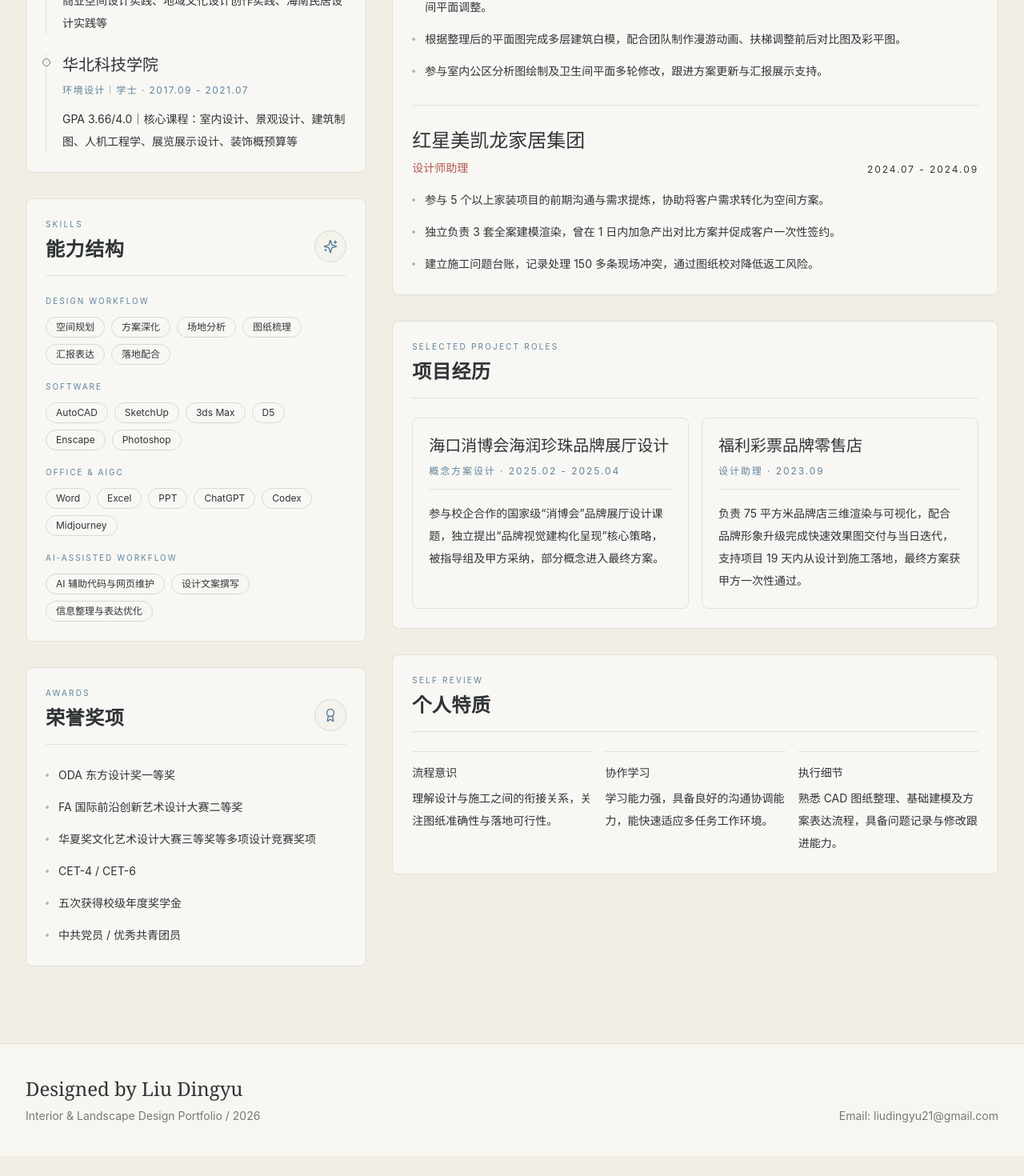
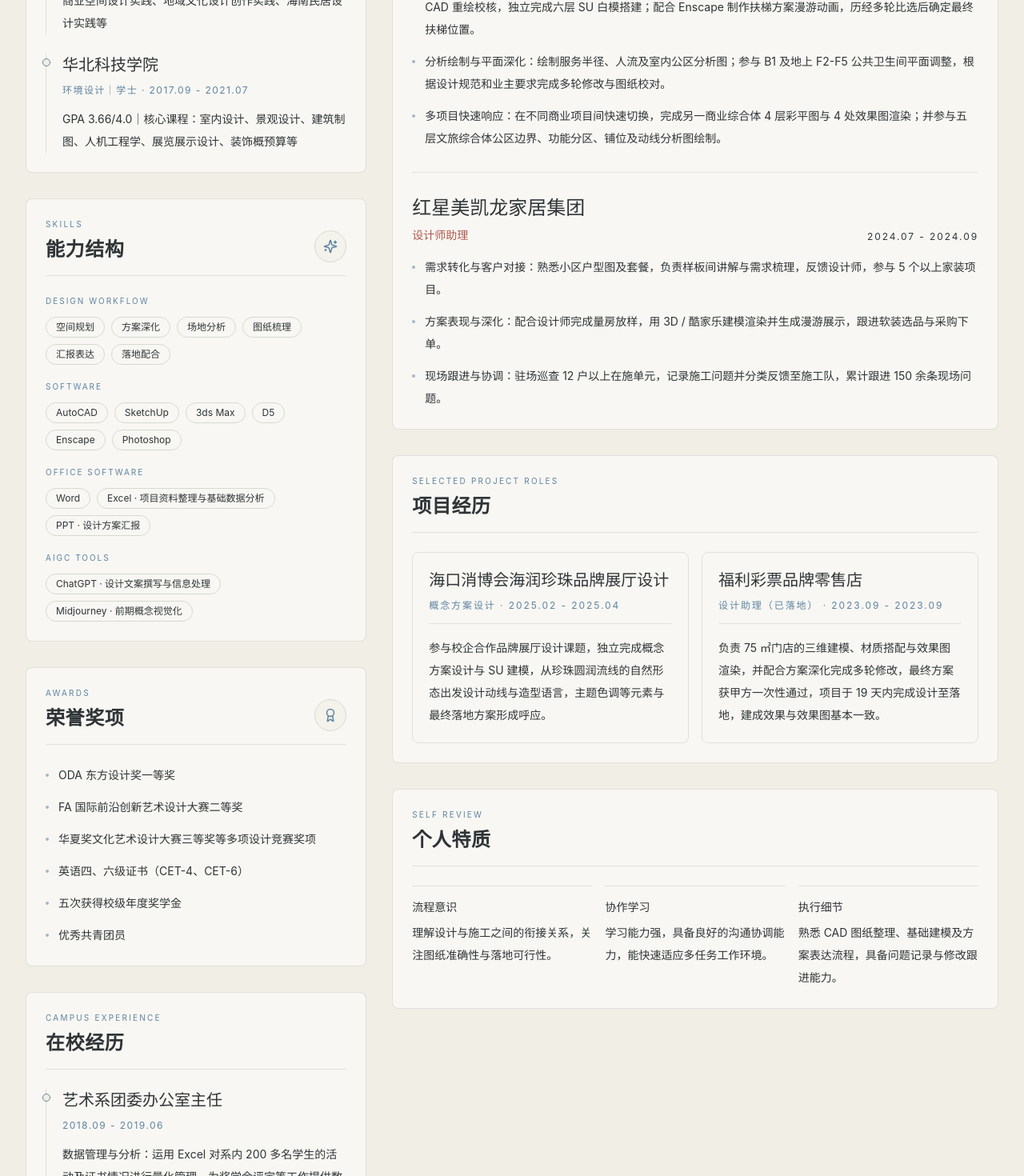
Before and after one commit to Nyra-Luca/liu-dingyu-portfolio, a React (Vite) app: page /about in a window 1280 px wide. Shown: the part 880-2350 px from the top of the page at 80% size. Before the commit the page ends 2325 px from the top, so only its background shows below. Built offline with nearby package versions, Linux system fonts and the light colour scheme.

Commit message:
Update About profile and contact email

```diff
--- a/src/components/Footer.jsx
+++ b/src/components/Footer.jsx
@@ -6,8 +6,8 @@ function Footer() {
           <p className="font-display text-2xl text-ink">Designed by Liu Dingyu</p>
           <p className="mt-2">Interior & Landscape Design Portfolio / 2026</p>
         </div>
-        <a className="transition hover:text-primary" href="mailto:liudingyu21@gmail.com">
-          Email: liudingyu21@gmail.com
+        <a className="transition hover:text-primary" href="mailto:17336464991@163.com">
+          Email: 17336464991@163.com
         </a>
       </div>
     </footer>
--- a/src/pages/SimplePage.jsx
+++ b/src/pages/SimplePage.jsx
@@ -13,10 +13,10 @@ const content = {
   contact: {
     eyebrow: "Contact",
     title: "Contact",
-    description: "Email: liudingyu21@gmail.com",
+    description: "Email: 17336464991@163.com",
     body: [
       "For portfolio review, collaboration, or design discussion, please contact Liu Dingyu by email.",
-      "Email: liudingyu21@gmail.com",
+      "Email: 17336464991@163.com",
     ],
   },
 };
@@ -30,7 +30,7 @@ const profile = {
   englishSummary:
     "Interior and environmental designer focused on commercial, residential, and public spaces, with skills in drawing coordination, modeling, visualization, and presentation support.",
   contact: [
-    { icon: Mail, label: "Email", value: "liudingyu21@gmail.com", href: "mailto:liudingyu21@gmail.com" },
+    { icon: Mail, label: "Email", value: "17336464991@163.com", href: "mailto:17336464991@163.com" },
     { icon: Phone, label: "Phone", value: "17336464991" },
     { icon: MapPin, label: "Based in", value: "China" },
   ],
@@ -57,9 +57,9 @@ const experience = [
     role: "室内设计实习生",
     time: "2026.01 - 2026.03",
     points: [
-      "参与商业综合体项目多版本建筑底图校对与 CAD 重绘，梳理最新平面信息，并配合完成公区边界、红线及卫生间平面调整。",
-      "根据整理后的平面图完成多层建筑白模，配合团队制作漫游动画、扶梯调整前后对比图及彩平图。",
-      "参与室内公区分析图绘制及卫生间平面多轮修改，跟进方案更新与汇报展示支持。",
+      "图纸整合与建模：参与华东地区一处总建筑面积约 21 万㎡的大型六层商业综合体项目，整合多版本底图完成 CAD 重绘校核，独立完成六层 SU 白模搭建；配合 Enscape 制作扶梯方案漫游动画，历经多轮比选后确定最终扶梯位置。",
+      "分析绘制与平面深化：绘制服务半径、人流及室内公区分析图；参与 B1 及地上 F2-F5 公共卫生间平面调整，根据设计规范和业主要求完成多轮修改与图纸校对。",
+      "多项目快速响应：在不同商业项目间快速切换，完成另一商业综合体 4 层彩平图与 4 处效果图渲染；并参与五层文旅综合体公区边界、功能分区、铺位及动线分析图绘制。",
     ],
   },
   {
@@ -67,10 +67,19 @@ const experience = [
     role: "设计师助理",
     time: "2024.07 - 2024.09",
     points: [
-      "参与 5 个以上家装项目的前期沟通与需求提炼，协助将客户需求转化为空间方案。",
-      "独立负责 3 套全案建模渲染，曾在 1 日内加急产出对比方案并促成客户一次性签约。",
-      "建立施工问题台账，记录处理 150 多条现场冲突，通过图纸校对降低返工风险。",
+      "需求转化与客户对接：熟悉小区户型图及套餐，负责样板间讲解与需求梳理，反馈设计师，参与 5 个以上家装项目。",
+      "方案表现与深化：配合设计师完成量房放样，用 3D / 酷家乐建模渲染并生成漫游展示，跟进软装选品与采购下单。",
+      "现场跟进与协调：驻场巡查 12 户以上在施单元，记录施工问题并分类反馈至施工队，累计跟进 150 余条现场问题。",
     ],
+  },
+];
+
+const campusExperience = [
+  {
+    title: "艺术系团委办公室主任",
+    time: "2018.09 - 2019.06",
+    detail:
+      "数据管理与分析：运用 Excel 对系内 200 多名学生的活动及证书情况进行量化管理，为奖学金评定等工作提供数据支撑。",
   },
 ];
 
@@ -80,14 +89,14 @@ const projectExperience = [
     role: "概念方案设计",
     time: "2025.02 - 2025.04",
     result:
-      "参与校企合作的国家级“消博会”品牌展厅设计课题，独立提出“品牌视觉建构化呈现”核心策略，被指导组及甲方采纳，部分概念进入最终方案。",
+      "参与校企合作品牌展厅设计课题，独立完成概念方案设计与 SU 建模，从珍珠圆润流线的自然形态出发设计动线与造型语言，主题色调等元素与最终落地方案形成呼应。",
   },
   {
     title: "福利彩票品牌零售店",
-    role: "设计助理",
-    time: "2023.09",
+    role: "设计助理（已落地）",
+    time: "2023.09 - 2023.09",
     result:
-      "负责 75 平方米品牌店三维渲染与可视化，配合品牌形象升级完成快速效果图交付与当日迭代，支持项目 19 天内从设计到施工落地，最终方案获甲方一次性通过。",
+      "负责 75 ㎡门店的三维建模、材质搭配与效果图渲染，并配合方案深化完成多轮修改，最终方案获甲方一次性通过，项目于 19 天内完成设计至落地，建成效果与效果图基本一致。",
   },
 ];
 
@@ -101,12 +110,12 @@ const skillGroups = [
     items: ["AutoCAD", "SketchUp", "3ds Max", "D5", "Enscape", "Photoshop"],
   },
   {
-    title: "Office & AIGC",
-    items: ["Word", "Excel", "PPT", "ChatGPT", "Codex", "Midjourney"],
+    title: "Office Software",
+    items: ["Word", "Excel · 项目资料整理与基础数据分析", "PPT · 设计方案汇报"],
   },
   {
-    title: "AI-assisted Workflow",
-    items: ["AI 辅助代码与网页维护", "设计文案撰写", "信息整理与表达优化"],
+    title: "AIGC Tools",
+    items: ["ChatGPT · 设计文案撰写与信息处理", "Midjourney · 前期概念视觉化"],
   },
 ];
 
@@ -114,9 +123,9 @@ const honors = [
   "ODA 东方设计奖一等奖",
   "FA 国际前沿创新艺术设计大赛二等奖",
   "华夏奖文化艺术设计大赛三等奖等多项设计竞赛奖项",
-  "CET-4 / CET-6",
+  "英语四、六级证书（CET-4、CET-6）",
   "五次获得校级年度奖学金",
-  "中共党员 / 优秀共青团员",
+  "优秀共青团员",
 ];
 
 const simplePageClasses = {
@@ -228,6 +237,16 @@ function AboutPage() {
                 </li>
               ))}
             </ul>
+          </InfoPanel>
+
+          <InfoPanel eyebrow="Campus Experience" title="在校经历">
+            <div className="space-y-6">
+              {campusExperience.map((item) => (
+                <TimelineItem key={item.title} title={item.title} meta={item.time}>
+                  {item.detail}
+                </TimelineItem>
+              ))}
+            </div>
           </InfoPanel>
         </aside>
 
```
